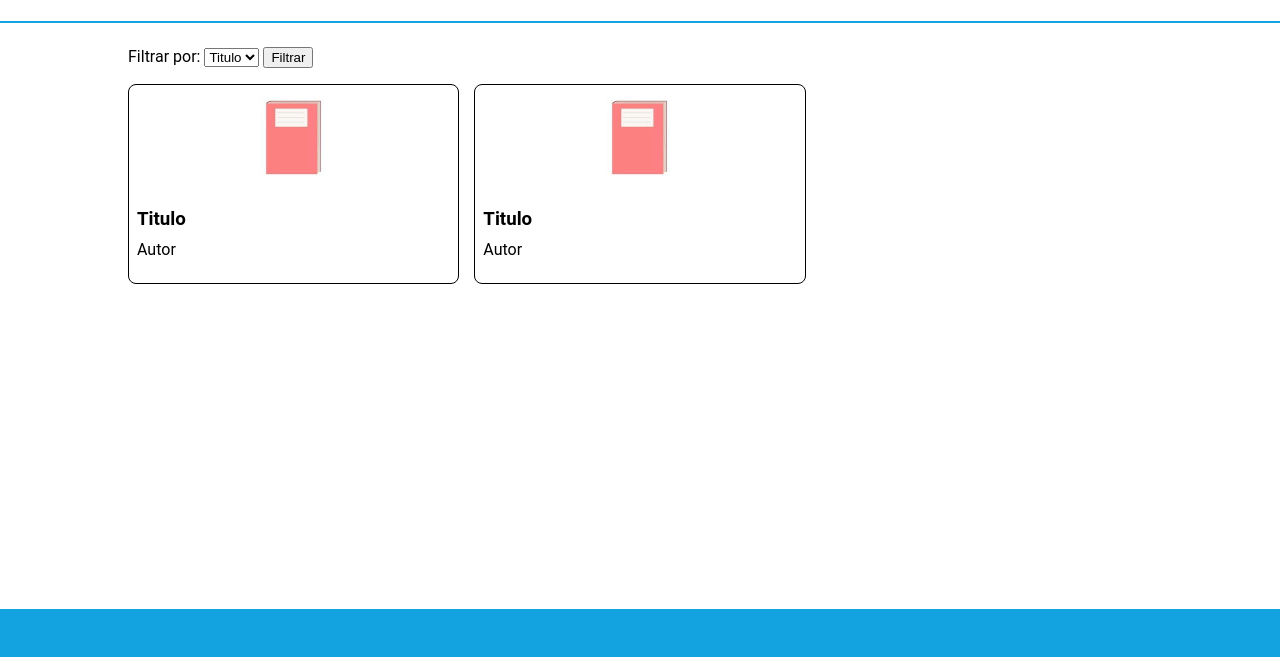
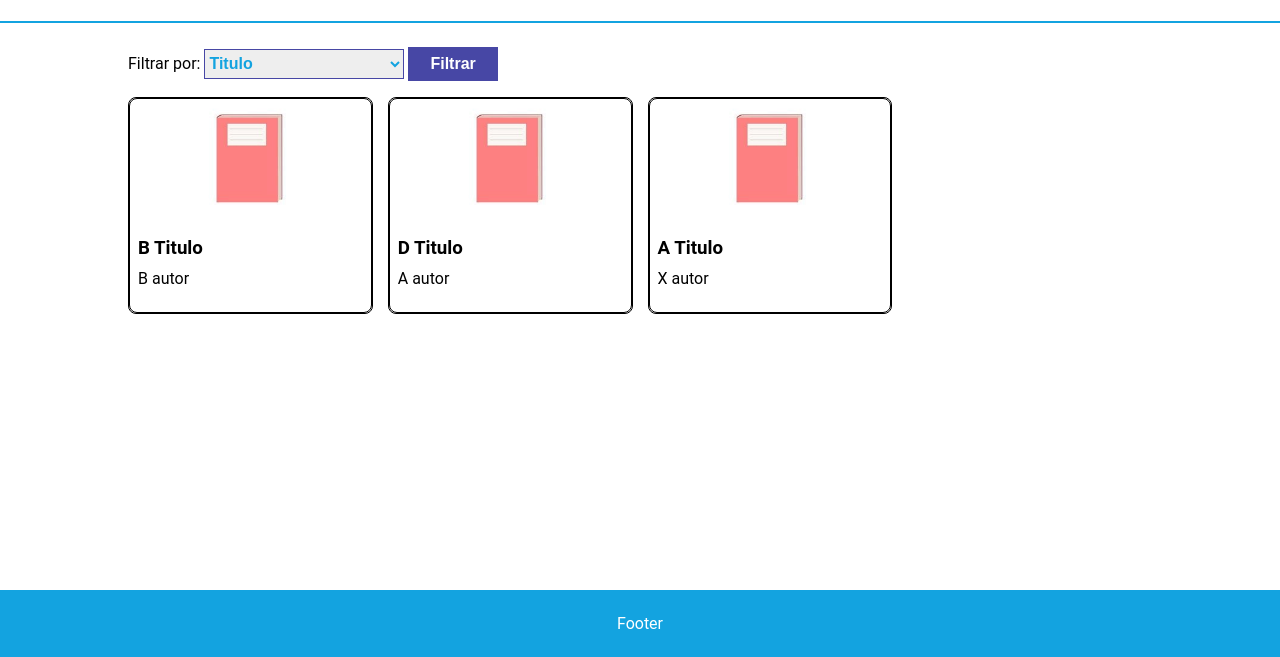
Before and after one commit to arvidjj/biblioteca, a plain HTML site: page index.html in a window 1280 px wide. Shown: the part 143-800 px from the top of the page. Drawn offline with nearby package versions, Linux system fonts and the light colour scheme.

Commit message:
Filter logic and rendering

```diff
--- a/index.html
+++ b/index.html
@@ -34,9 +34,10 @@
                     <label for="filter-select">Filtrar por:</label>
                     <select name="filter-option" id="filter-select">
                         <option value="titulo">Titulo</option>
-                        <option value="autor">Autor</option>
+                        <option value="autores">Autor</option>
                     </select>
-                    <button id="filter-button">Filtrar</button>
+                    <button id="filter-button" style="
+                    cursor:pointer;">Filtrar</button>
                 </form>
             </div>
             <div class="book-container" id="book-container">
@@ -58,12 +59,13 @@
                         <p id="info-author">Autor</p>
                     </div>
                 </div>
+
             </div>
         </main>
     </div>
 
     <footer>
-
+        Footer
     </footer>
 </body>
 
--- a/resources/components/Libreria.js
+++ b/resources/components/Libreria.js
@@ -1,13 +1,31 @@
 import * as Biblioteca from '../functions/LibrosController.js';
 
-export default function renderBooks() {
+const filterForm = document.querySelector('#filter-form')
+const filterOption = document.querySelector('#filter-select')
+const bookList = Biblioteca.libros;
+
+filterForm.addEventListener('submit', (e)=>{
+    e.preventDefault()
+    let sortedBooks = [];
+    const option = filterOption.value;
+    if (option === 'titulo') {
+        sortedBooks = Biblioteca.libros.sort(
+            (b1, b2) => (b1.titulo < b2.titulo) ? -1 : (b1.titulo > b2.titulo) ? 1 : 0);
+    } else if (option === 'autores') {
+        sortedBooks = Biblioteca.libros.sort(
+            (b1, b2) => (b1.autores < b2.autores) ? -1 : (b1.autores > b2.autores) ? 1 : 0);
+    }
+    renderBooks(sortedBooks);
+})
+
+export default function renderBooks(booksToRender) {
     console.log('rendering Items...')
     const menuItemContainer = document.querySelector('#book-container');
     menuItemContainer.innerHTML = '';
-    console.log(Biblioteca.libros)
+    console.log(booksToRender)
 
-    Biblioteca.libros.forEach((libro, index) => {
-        const itemImage = require(`../images/libros/${item.image}`)
+    booksToRender.forEach((item, index) => {
+        const itemImage = `./resources/images/libros/${item.imagen}`
         const itemCard = document.createElement('div');
 
         // <div class="menu-item" id="item-${index}">
@@ -15,15 +33,16 @@ export default function renderBooks() {
         itemCard.classList.add('container-item')
         itemCard.setAttribute('id', `item-${index}`)
 
-        itemCard.innerHTML = html`
+        itemCard.innerHTML = `
+        <div class="container-item" id="item-${index}">
             <div class="item-image">
-                <img src="${itemImage}" alt="${item.title}" />
+                <img src="${itemImage}" alt="Book">
             </div>
-            <div class="item-description">
-                <h3 id="food-title">${item.title}</h3>
-                <p id="food-description">${item.description}</p>
-                <p id="food-price">${item.price} $</p>
+            <div class="item-info">
+                <h3 id="info-title">${item.titulo}</h3>
+                <p id="info-author">${item.autores}</p>
             </div>
+        </div>
         `
 
         menuItemContainer.appendChild(itemCard);
--- /dev/null
+++ b/resources/functions/Cliente.js
@@ -0,0 +1,7 @@
+export default class Cliente {
+    constructor(nombre, apellido, ci) {
+        this.nombre = nombre
+        this.apellido = apellido
+        this.ci = ci
+    }
+}
--- a/resources/functions/LibrosController.js
+++ b/resources/functions/LibrosController.js
@@ -6,4 +6,15 @@ function agregarLibro(libro) {
     Biblioteca.push(libro);
 }
 
+const item1 = new Libro('B Titulo', 'Un buen libro', 'B autor', '2001', 'editorial',
+3, 'libroejemplo.png')
+const item2 = new Libro('D Titulo', 'Un mal libro', 'A autor', '2004', 'lairotide',
+1, 'libroejemplo.png')
+const item3 = new Libro('A Titulo', 'Un libro', 'X autor', '2007', 'lairotide',
+1, 'libroejemplo.png')
+
+agregarLibro(item1);
+agregarLibro(item2);
+agregarLibro(item3);
+
 export { Biblioteca as libros, agregarLibro };
--- a/resources/index.js
+++ b/resources/index.js
@@ -1,3 +1,4 @@
 import renderBooks from './components/Libreria.js'
+import * as Biblioteca from './functions/LibrosController.js';
 
-//renderBooks()
+renderBooks(Biblioteca.libros)
--- a/resources/styles/style.scss
+++ b/resources/styles/style.scss
@@ -1,6 +1,8 @@
 $font-family: 'Roboto', arial;
 $main-color: #13a3e0;
 $secondary-color: #4747a5;
+$secondary-color-light: #5757d1;
+
 $background: white;
 
 $color: black;
@@ -43,6 +45,33 @@ body {
 
 h1 {
     margin-block: 1rem;
+}
+
+button {
+    padding: 8px 22px;
+    color: $color2;
+    font-weight: bold;
+    font-size: 1rem;
+    border: none;
+    background-color: $secondary-color;
+    &:hover {
+        background-color: $secondary-color-light;
+    }
+    &:active {
+        transform: translateY(1px);
+      }
+}
+select {
+    width: 200px;
+    height: 30px;
+    border: 1px solid $secondary-color;
+    font-size: 1rem;
+    font-weight: bold;
+    color: $main-color;
+    background-color: #eee;
+  }
+label {
+    font-size: 1rem;
 }
 
 header {
@@ -156,6 +185,9 @@ main {
     p {
         margin:0;
     }
+    display: flex;
+    align-items: center;
+    margin-bottom: 5px;
     @include devices(desktop) {
         max-width: 80vw;
         width: 100%;
@@ -170,11 +202,10 @@ main {
     gap: 10px;
 
     width: 95vw;
-
+    scroll-behavior: auto;
     @include devices(desktop) {
-        grid-template-columns: repeat(auto-fill, minmax(250px, 1fr));
-        ;
-        grid-auto-rows: 200px;
+        grid-template-columns: repeat(auto-fill, minmax(220px, 1fr));
+        grid-auto-rows: auto;
         gap: 15px;
         width: 80vw;
         align-self: center;
@@ -208,7 +239,7 @@ main {
             height: 100%;
 
             img {
-                width: 100px;
+                width: 120px;
                 object-fit: contain;
             }
         }
```
Also changed, not shown: resources/styles/style.css, 1 other file.
